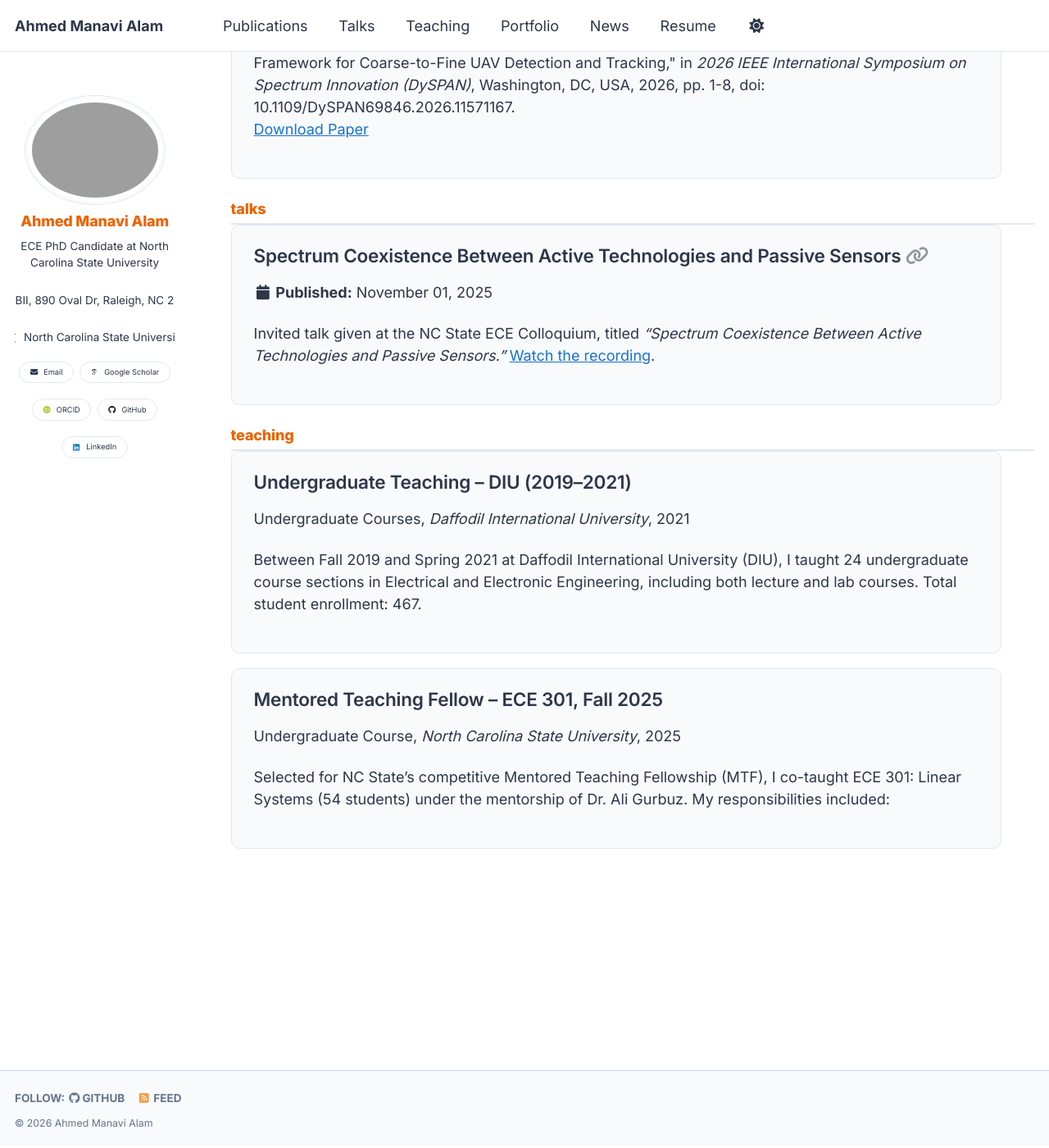
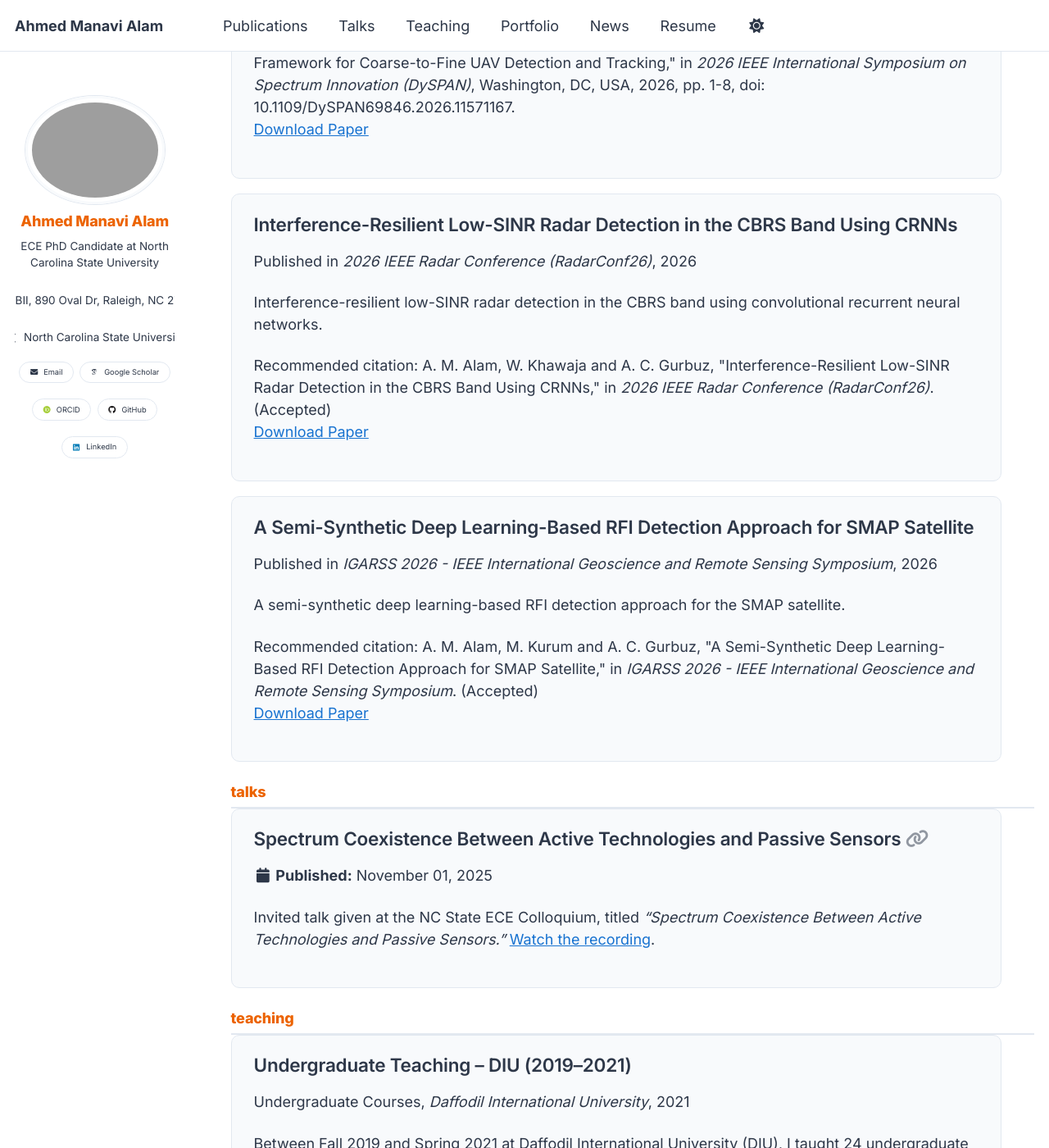
Before and after one commit to ahmed-manavi/ahmed-manavi.github.io, a Jekyll site: the page built from _pages/collection-archive.html, in a window 1280 px wide and 1400 px high, scrolled down 10757 px. Shown: the whole window at 82% size. Built offline with Jekyll 4.4.1, drawn with Linux system fonts in a browser that asks for light colours; some web fonts are replaced.

Commit message:
Add RadarConf'26 and IGARSS'26 accepted papers to Publications
Both are marked "(Accepted)" since neither has a DOI/page range
yet. Also fixes a Liquid bug in the publications template: an
empty paperurl string (used for not-yet-published entries) is
truthy in Liquid, so it was rendering a broken empty-href link
around the citation text instead of falling back to plain text.

Co-Authored-By: Claude Sonnet 5 <noreply@anthropic.com>

```diff
--- a/_pages/publications.html
+++ b/_pages/publications.html
@@ -16,7 +16,7 @@ author_profile: true
     <ol class="pub-brief-list">
       {% for post in items %}
         <li id="{{ post.permalink | slugify }}">
-          {% if post.paperurl %}<a href="{{ post.paperurl }}">{{ post.citation }}</a>{% else %}{{ post.citation }}{% endif %}
+          {% if post.paperurl != blank %}<a href="{{ post.paperurl }}">{{ post.citation }}</a>{% else %}{{ post.citation }}{% endif %}
         </li>
       {% endfor %}
     </ol>
--- /dev/null
+++ b/_publications/2026-igarss-smap-semisynthetic-rfi.md
@@ -0,0 +1,11 @@
+---
+title: "A Semi-Synthetic Deep Learning-Based RFI Detection Approach for SMAP Satellite"
+collection: publications
+category: conferences
+permalink: /publication/2026-igarss-smap-semisynthetic-rfi
+excerpt: 'A semi-synthetic deep learning-based RFI detection approach for the SMAP satellite.'
+date: 2026-04-05
+venue: 'IGARSS 2026 - IEEE International Geoscience and Remote Sensing Symposium'
+paperurl: ''
+citation: 'A. M. Alam, M. Kurum and A. C. Gurbuz, "A Semi-Synthetic Deep Learning-Based RFI Detection Approach for SMAP Satellite," in <i>IGARSS 2026 - IEEE International Geoscience and Remote Sensing Symposium</i>. (Accepted)'
+---
--- /dev/null
+++ b/_publications/2026-radarconf-cbrs-crnn.md
@@ -0,0 +1,11 @@
+---
+title: "Interference-Resilient Low-SINR Radar Detection in the CBRS Band Using CRNNs"
+collection: publications
+category: conferences
+permalink: /publication/2026-radarconf-cbrs-crnn
+excerpt: 'Interference-resilient low-SINR radar detection in the CBRS band using convolutional recurrent neural networks.'
+date: 2026-03-10
+venue: '2026 IEEE Radar Conference (RadarConf26)'
+paperurl: ''
+citation: 'A. M. Alam, W. Khawaja and A. C. Gurbuz, "Interference-Resilient Low-SINR Radar Detection in the CBRS Band Using CRNNs," in <i>2026 IEEE Radar Conference (RadarConf26)</i>. (Accepted)'
+---
```
